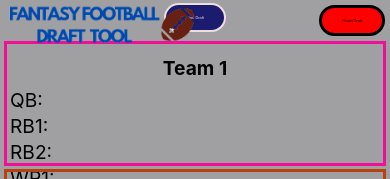
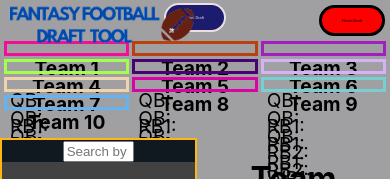
Before and after one commit to brandonbjs/FF-Draft-Tool-Build, a React (Create React App) app in the folder fantasy-draft-app/: page / in a window 390 px wide. Shown: the top 179 px of the page. Built offline with nearby package versions, Linux system fonts and the light colour scheme; no server answers.

Commit message:
Changed some styling with the teams-grid to allow for a more responsive style with smaller screens.

```diff
--- a/fantasy-draft-app/src/App.css
+++ b/fantasy-draft-app/src/App.css
@@ -61,7 +61,7 @@
 .teamsGrid {
   display: grid;
   grid-template-columns: repeat(10, 1fr);
-  grid-template-columns: repeat(auto-fit, minmax(200px, 1fr));
+  grid-template-columns: repeat(auto-fit, minmax(100px, 1fr));
   grid-gap: 1px;
   margin-top: 0.5vh;
   margin-bottom: 0.7vh;
@@ -70,7 +70,7 @@
 /* Styling to account for smaller screens */
 @media screen and (max-width: 600px) {
   .teamsGrid {
-    grid-template-rows: repeat(2, 15vh);
+    grid-template-rows: repeat(5, 2vh);
   }
 }
 
```
